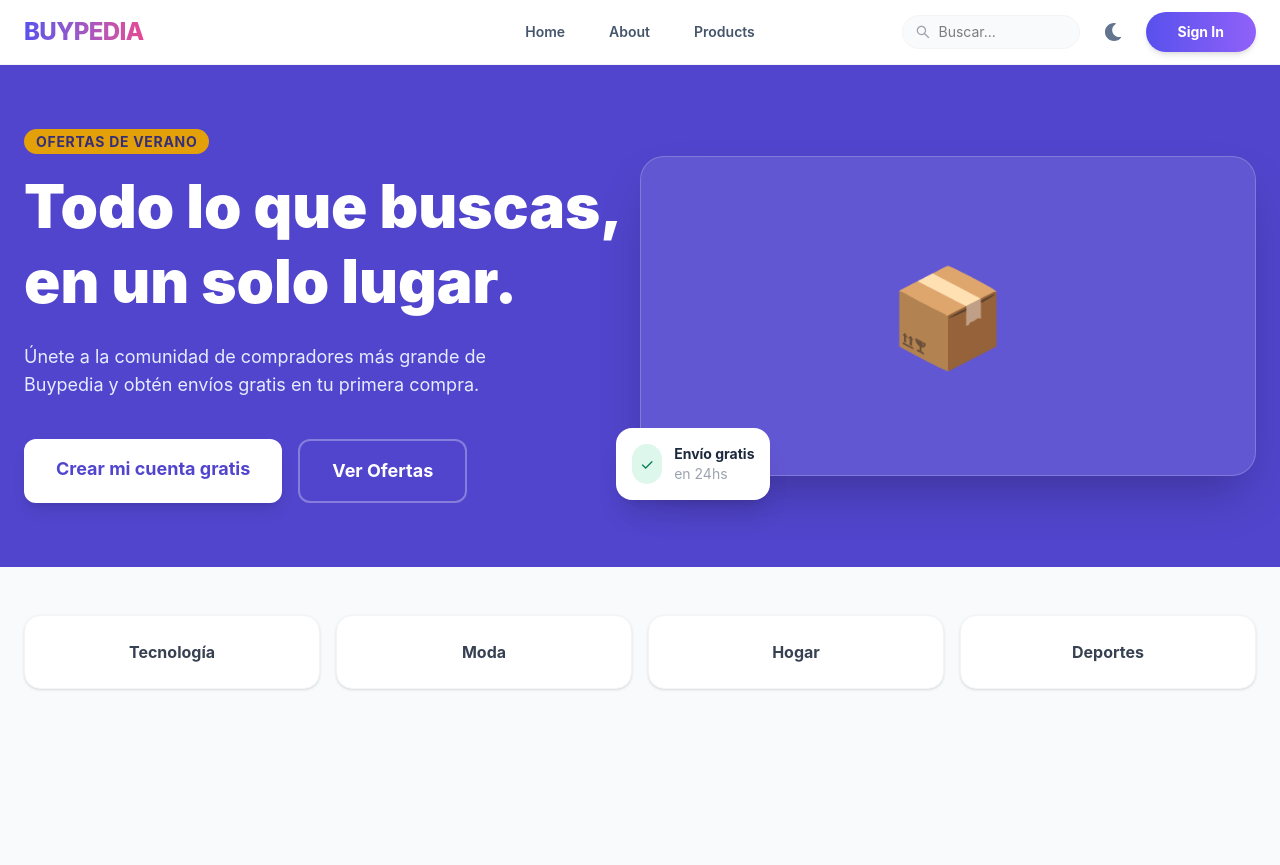
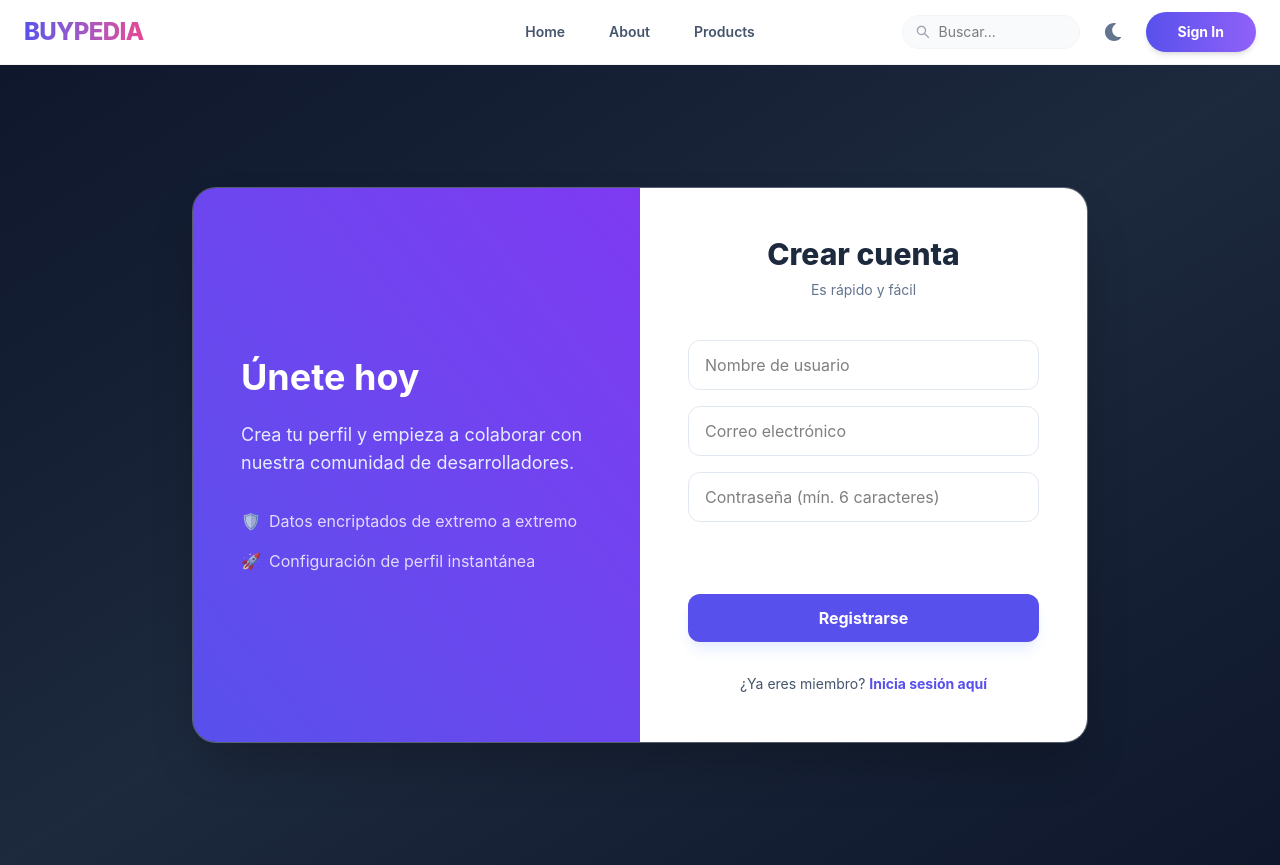
Before and after one commit to MauricioDottore/MDW_Proyecto_Final_FRONT, a React (Vite) app: page /sign-up in a window 1280 px wide. Built offline with nearby package versions, Linux system fonts and the light colour scheme.

Commit message:
login conectado con bd

```diff
--- a/src/pages/Signup.jsx
+++ b/src/pages/Signup.jsx
@@ -1,58 +1,145 @@
-// src/pages/Home.jsx
-import { Link } from 'react-router-dom';
+import { useState, useEffect } from 'react';
+import { Link, useNavigate } from 'react-router-dom';
 
-export default function Home() {
+export default function SignUp() {
+  const [formData, setFormData] = useState({});
+  const [loading, setLoading] = useState(false);
+  const [error, setError] = useState(null);
+  const [publishSuccess, setPublishSuccess] = useState(null);
+  const navigate = useNavigate();
+
+  // Limpiar mensajes cuando el usuario vuelve a escribir
+  const handleChange = (e) => {
+    if (error) setError(null);
+    if (publishSuccess) setPublishSuccess(null);
+
+    setFormData({ ...formData, [e.target.id]: e.target.value.trim() });
+  };
+
+  const handleSubmit = async (e) => {
+    e.preventDefault();
+    setLoading(true);
+    setError(null);
+    setPublishSuccess(null);
+
+    try {
+      const res = await fetch('/api/auth/signup', {
+        method: 'POST',
+        headers: { 'Content-Type': 'application/json' },
+        body: JSON.stringify(formData),
+      });
+
+      const data = await res.json();
+
+      if (!res.ok) {
+        // Aquí manejamos errores específicos del backend (como usuario duplicado)
+        return setError(data.message || 'Error al crear la cuenta');
+      }
+
+      setPublishSuccess("¡Cuenta creada! Redirigiendo al inicio de sesión...");
+
+      // Redirección automática tras 3 segundos
+      setTimeout(() => {
+        navigate('/sign-in');
+      }, 3000);
+
+    } catch (err) {
+      setError("No hay conexión con el servidor. Inténtalo más tarde.");
+    } finally {
+      setLoading(false);
+    }
+  };
+
   return (
-    <div className="min-h-screen bg-gray-50">
-      {/* Hero Banner Comercial */}
-      <section className="bg-indigo-700 text-white py-16 px-6">
-        <div className="max-w-7xl mx-auto flex flex-col md:flex-row items-center justify-between">
-          <div className="md:w-1/2 text-left">
-            <span className="bg-yellow-400 text-indigo-900 px-3 py-1 rounded-full text-sm font-bold uppercase tracking-wider">
-              Ofertas de Verano
-            </span>
-            <h1 className="text-5xl md:text-6xl font-black mt-4 leading-tight">
-              Todo lo que buscas, <br /> en un solo lugar.
-            </h1>
-            <p className="text-indigo-100 text-lg mt-6 mb-10 max-w-lg">
-              Únete a la comunidad de compradores más grande de Buypedia y obtén envíos gratis en tu primera compra.
-            </p>
-            <div className="flex gap-4">
-              <Link
-                to="/sign-up"
-                className="bg-white text-indigo-700 px-8 py-4 rounded-xl font-bold text-lg shadow-lg hover:bg-gray-100 transition-all active:scale-95"
-              >
-                Crear mi cuenta gratis
-              </Link>
-              <button className="border-2 border-white/30 px-8 py-4 rounded-xl font-bold text-lg hover:bg-white/10 transition-all">
-                Ver Ofertas
-              </button>
-            </div>
+    <div className="min-h-screen flex items-center justify-center bg-gradient-to-br from-slate-900 via-slate-800 to-slate-900 p-4">
+      <div className="flex w-full max-w-4xl bg-white/10 backdrop-blur-lg rounded-3xl shadow-2xl overflow-hidden border border-white/20">
+
+        {/* Lado Izquierdo */}
+        <div className="hidden md:flex md:w-1/2 bg-gradient-to-tr from-indigo-600 to-purple-600 p-12 flex-col justify-center text-white">
+          <h2 className="text-4xl font-bold mb-6">Únete hoy</h2>
+          <p className="text-lg text-indigo-100 mb-8">Crea tu perfil y empieza a colaborar con nuestra comunidad de desarrolladores.</p>
+          <div className="space-y-4 opacity-80">
+             <p className="flex items-center gap-2"><span>🛡️</span> Datos encriptados de extremo a extremo</p>
+             <p className="flex items-center gap-2"><span>🚀</span> Configuración de perfil instantánea</p>
+          </div>
+        </div>
+
+        {/* Lado Derecho */}
+        <div className="w-full md:w-1/2 p-8 lg:p-12 bg-white">
+          <div className="text-center mb-10">
+            <h1 className="text-3xl font-extrabold text-slate-800">Crear cuenta</h1>
+            <p className="text-slate-500 text-sm mt-2">Es rápido y fácil</p>
           </div>
 
-          {/* Espacio para Imagen de Producto Destacado */}
-          <div className="hidden md:block md:w-1/2 mt-12 md:mt-0 relative">
-             <div className="w-full h-80 bg-white/10 rounded-3xl backdrop-blur-md border border-white/20 flex items-center justify-center text-8xl shadow-2xl">
-               📦
-             </div>
-             <div className="absolute -bottom-6 -left-6 bg-white p-4 rounded-2xl shadow-xl flex items-center gap-3">
-                <div className="bg-green-100 text-green-600 p-2 rounded-full">✓</div>
-                <div className="text-slate-800 text-sm font-bold">Envío gratis <br/><span className="text-gray-400 font-normal">en 24hs</span></div>
-             </div>
+          <form onSubmit={handleSubmit} className="space-y-4">
+            <div>
+              <input
+                type="text"
+                placeholder="Nombre de usuario"
+                className={`w-full px-4 py-3 rounded-xl border ${error ? 'border-red-300' : 'border-slate-200'} focus:ring-2 focus:ring-indigo-500 outline-none transition-all`}
+                id="username"
+                onChange={handleChange}
+                required
+              />
+            </div>
+            <div>
+              <input
+                type="email"
+                placeholder="Correo electrónico"
+                className={`w-full px-4 py-3 rounded-xl border ${error ? 'border-red-300' : 'border-slate-200'} focus:ring-2 focus:ring-indigo-500 outline-none transition-all`}
+                id="email"
+                onChange={handleChange}
+                required
+              />
+            </div>
+            <div>
+              <input
+                type="password"
+                placeholder="Contraseña (mín. 6 caracteres)"
+                className={`w-full px-4 py-3 rounded-xl border ${error ? 'border-red-300' : 'border-slate-200'} focus:ring-2 focus:ring-indigo-500 outline-none transition-all`}
+                id="password"
+                onChange={handleChange}
+                required
+                minLength="6"
+              />
+            </div>
+
+            {/* Alertas de Feedback */}
+            <div className="min-h-[40px]"> {/* Espacio reservado para evitar saltos de layout */}
+                {publishSuccess && (
+                <div className="bg-emerald-50 border border-emerald-200 text-emerald-700 px-4 py-3 rounded-xl text-sm font-medium flex items-center gap-2">
+                    <span>✅</span> {publishSuccess}
+                </div>
+                )}
+
+                {error && (
+                <div className="bg-rose-50 border border-rose-200 text-rose-700 px-4 py-3 rounded-xl text-sm font-medium flex items-center gap-2">
+                    <span>⚠️</span> {error}
+                </div>
+                )}
+            </div>
+
+            <button
+              disabled={loading || publishSuccess}
+              className="w-full bg-indigo-600 hover:bg-indigo-700 text-white font-bold py-3 rounded-xl shadow-lg shadow-indigo-100 transition-all active:scale-95 disabled:opacity-50 disabled:cursor-not-allowed"
+            >
+              {loading ? (
+                <span className="flex items-center justify-center gap-2">
+                  <svg className="animate-spin h-5 w-5 text-white" viewBox="0 0 24 24">
+                    <circle className="opacity-25" cx="12" cy="12" r="10" stroke="currentColor" strokeWidth="4" fill="none"></circle>
+                    <path className="opacity-75" fill="currentColor" d="M4 12a8 8 0 018-8V0C5.373 0 0 5.373 0 12h4zm2 5.291A7.962 7.962 0 014 12H0c0 3.042 1.135 5.824 3 7.938l3-2.647z"></path>
+                  </svg>
+                  Procesando...
+                </span>
+              ) : 'Registrarse'}
+            </button>
+          </form>
+
+          <div className="mt-8 text-center text-sm text-slate-600">
+            <p>¿Ya eres miembro? <Link to="/sign-in" className="text-indigo-600 font-bold hover:underline">Inicia sesión aquí</Link></p>
           </div>
         </div>
-      </section>
-
-      {/* Categorías Rápidas */}
-      <section className="max-w-7xl mx-auto px-6 py-12">
-        <div className="grid grid-cols-2 md:grid-cols-4 gap-4">
-          {['Tecnología', 'Moda', 'Hogar', 'Deportes'].map((cat) => (
-            <div key={cat} className="bg-white p-6 rounded-2xl shadow-sm border border-gray-100 hover:shadow-md transition-shadow cursor-pointer text-center">
-              <h3 className="font-bold text-gray-700">{cat}</h3>
-            </div>
-          ))}
-        </div>
-      </section>
+      </div>
     </div>
   );
 }
--- a/vite.config.js
+++ b/vite.config.js
@@ -1,10 +1,18 @@
 import { defineConfig } from 'vite'
 import react from '@vitejs/plugin-react'
-import tailwindcss from '@tailwindcss/vite' // IMPORTANTE
+import tailwindcss from '@tailwindcss/vite'
 
 export default defineConfig({
   plugins: [
     react(),
-    tailwindcss(), // IMPORTANTE
+    tailwindcss(),
   ],
+  server: {
+    proxy: {
+      '/api': {
+        target: 'http://localhost:3000',
+        secure: false,
+      },
+    },
+  },
 })
```
